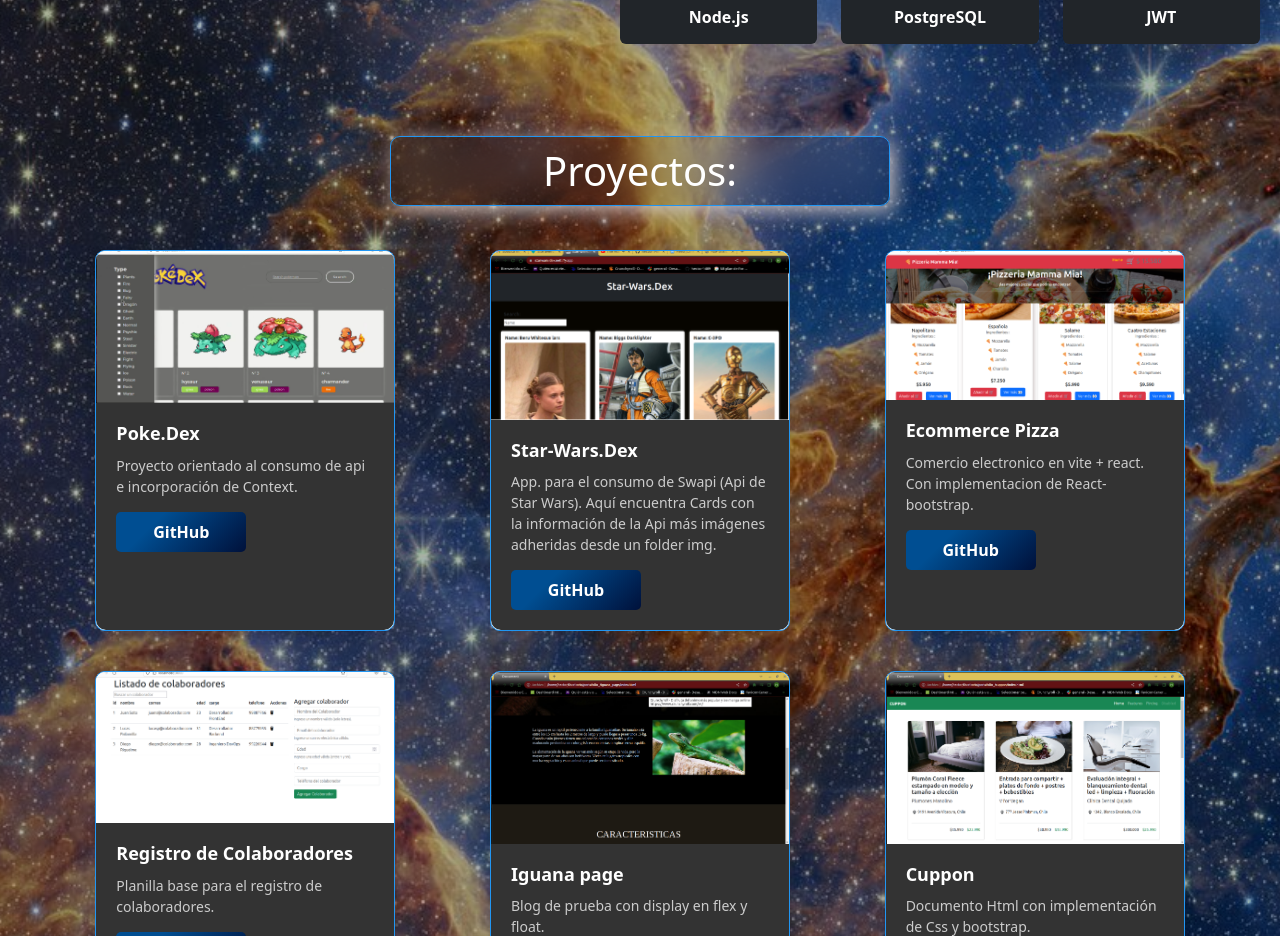
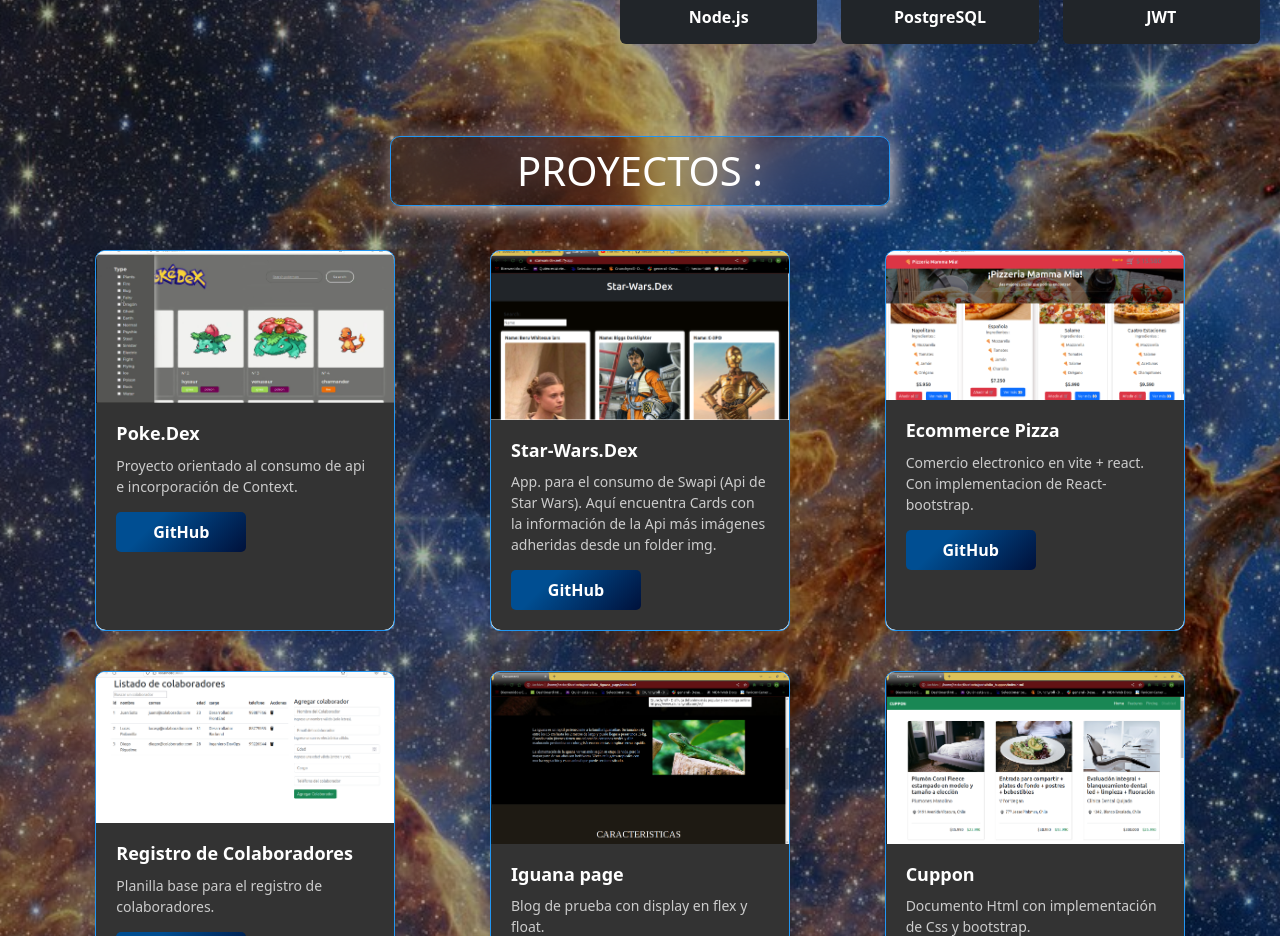
Before and after one commit to hector1489/kaimanProject, a React (Vite) app: page / in a window 1280 px wide. Shown: the part 1120-2056 px from the top of the page. Built offline with nearby package versions, Linux system fonts and the light colour scheme.

Commit message:
[fix] proyectos

```diff
--- a/src/views/Projects.jsx
+++ b/src/views/Projects.jsx
@@ -3,7 +3,7 @@ import Cards from "../components/Cards"
 const Projects = () => {
   return (
     <div className="container-projects p-4">
-      <h1 className="f-bold text-white text-center">Proyectos:</h1>
+      <h1 className="f-bold text-white text-center text-uppercase">Proyectos :</h1>
       <div className="d-flex flex-wrap justify-content-around p-4">
         <Cards />
       </div>
```
